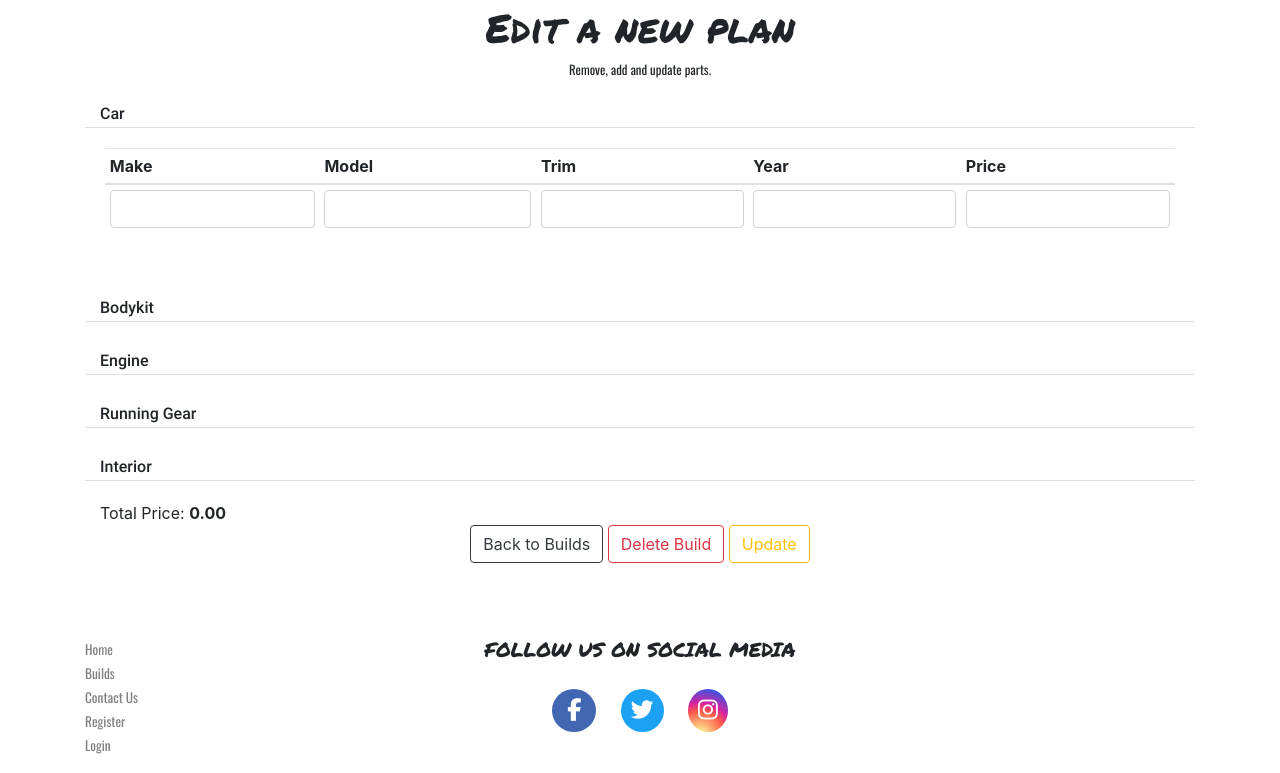
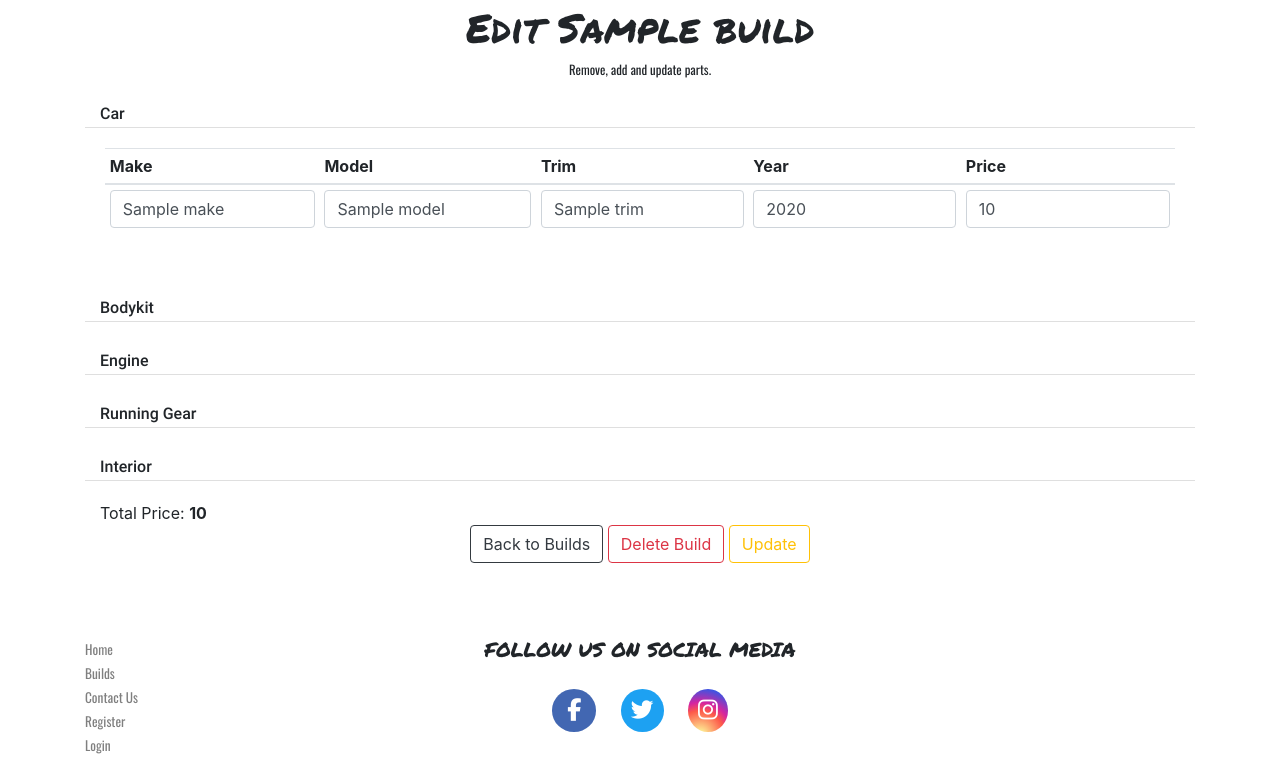
Before and after one commit to msped/AutoLog, a Flask app: template templates/edit.html in a window 1280 px wide, after a click on "Car". Shown: the part 93-866 px from the top of the page. Run offline with Flask 2, Linux system fonts and the light colour scheme; the template is opened without the code that fills it: most values are stand-ins (such as "Sample title", 1, 10 or a date in 2020); some libraries are stand-ins or nearby versions.

Commit message:
Edit template complete - with edit.js

```diff
--- a/static/js/edit.js
+++ b/static/js/edit.js
@@ -5,6 +5,7 @@ $(document).ready(function () {
             buildPrice += parseFloat($(this).val()) || 0;
         });
          $('#build-total').html(buildPrice);
+         $('input[name="total"]').val(buildPrice);
     })
 
     $(window).keydown(function(event){
@@ -22,13 +23,13 @@ $(document).ready(function () {
                             + title +
                         '</td>\
                         <td>\
-                            <input type="text" class="form-control input-sm" name="'+ part_id +'_product" required>\
+                            <input type="text" class="form-control input-sm" name="bodykit_'+ part_id +'_product" required>\
                         </td>\
                         <td>\
-                            <input type="url" class="form-control input-sm" name="'+ part_id +'_link" required>\
+                            <input type="url" class="form-control input-sm" name="bodykit_'+ part_id +'_link" required>\
                         </td>\
                         <td>\
-                            <input type="number" class="form-control input-sm" name="'+ part_id +'_price" step="any" id="part-price" required>\
+                            <input type="number" class="form-control input-sm" name="bodykit_'+ part_id +'_price" step="any" id="part-price" required>\
                         </td>\
                         <td>\
                             <i class="far fa-times-circle" id="delete-row"></i>\
@@ -43,13 +44,13 @@ $(document).ready(function () {
         var template = '<tr>\
                             <td scope="row">'+ title +'</td>\
                         <td>\
-                            <input type="text" class="form-control input-sm" name="'+ part_id +'_product" required>\
+                            <input type="text" class="form-control input-sm" name="engine_'+ part_id +'_product" required>\
                         </td>\
                         <td>\
-                            <input type="url" class="form-control input-sm" name="'+ part_id +'_link" required>\
+                            <input type="url" class="form-control input-sm" name="engine_'+ part_id +'_link" required>\
                         </td>\
                         <td>\
-                            <input type="number" class="form-control input-sm" name="'+ part_id +'_price" step="any" id="part-price" required>\
+                            <input type="number" class="form-control input-sm" name="engine_'+ part_id +'_price" step="any" id="part-price" required>\
                         </td>\
                         <td>\
                             <i class="far fa-times-circle" id="delete-row"></i>\
@@ -64,13 +65,13 @@ $(document).ready(function () {
         var template = '<tr>\
                             <td scope="row">'+ title +'</td>\
                         <td>\
-                            <input type="text" class="form-control input-sm" name="'+ part_id +'_product" required>\
+                            <input type="text" class="form-control input-sm" name="running_'+ part_id +'_product" required>\
                         </td>\
                         <td>\
-                            <input type="url" class="form-control input-sm" name="'+ part_id +'_link" required>\
+                            <input type="url" class="form-control input-sm" name="running_'+ part_id +'_link" required>\
                         </td>\
                         <td>\
-                            <input type="number" class="form-control input-sm" name="'+ part_id +'_price" step="any" id="part-price" required>\
+                            <input type="number" class="form-control input-sm" name="running_'+ part_id +'_price" step="any" id="part-price" required>\
                         </td>\
                         <td>\
                             <i class="far fa-times-circle" id="delete-row"></i>\
@@ -85,13 +86,13 @@ $(document).ready(function () {
         var template = '<tr>\
                             <td scope="row">'+ title +'</td>\
                         <td>\
-                            <input type="text" class="form-control input-sm" name="'+ part_id +'_product" required>\
+                            <input type="text" class="form-control input-sm" name="interior_'+ part_id +'_product" required>\
                         </td>\
                         <td>\
-                            <input type="url" class="form-control input-sm" name="'+ part_id +'_link" required>\
+                            <input type="url" class="form-control input-sm" name="interior_'+ part_id +'_link" required>\
                         </td>\
                         <td>\
-                            <input type="number" class="form-control input-sm" name="'+ part_id +'_price" step="any" id="part-price" required>\
+                            <input type="number" class="form-control input-sm" name="interior_'+ part_id +'_price" step="any" id="part-price" required>\
                         </td>\
                         <td>\
                             <i class="far fa-times-circle" id="delete-row"></i>\
@@ -103,10 +104,4 @@ $(document).ready(function () {
     $('tbody').on('click', '#delete-row', function(){
         $(this).closest('tr').remove();
     })
-
-    $("#part-price").each(function( i ) {
-        if ( this.innerHTML == "None" ) {
-          this.closest('tr').remove();
-        }
-    });
 })
--- a/templates/edit.html
+++ b/templates/edit.html
@@ -10,7 +10,7 @@ Edit a build
 
 {% block content %}
 <div class="text-center edit-header">
-    <h1>Edit a new plan</h1>
+    <h1>Edit {{ build.build_name }}</h1>
     <p class="small">Remove, add and update parts.</p>
 </div>
 
@@ -50,19 +50,19 @@ Edit a build
                             <!--Car-->
                             <tr>
                                 <th scope="row">
-                                    <input type="text" class="form-control input-sm" name="make">
+                                    <input type="text" class="form-control input-sm" name="make" value="{{ build['car']['make'] }}">
                                 </th>
                                 <td>
-                                    <input type="text" class="form-control input-sm" name="model">
+                                    <input type="text" class="form-control input-sm" name="model" value="{{ build['car']['model'] }}">
                                 </td>
                                 <td>
-                                    <input type="text" class="form-control input-sm" name="trim">
+                                    <input type="text" class="form-control input-sm" name="trim" value="{{ build['car']['trim'] }}">
                                 </td>
                                 <td>
-                                    <input type="number" class="form-control input-sm" name="year">
+                                    <input type="number" class="form-control input-sm" name="year" value="{{ build['car']['year'] }}">
                                 </td>
                                 <td>
-                                    <input type="text" class="form-control input-sm" name="price" id="part-price">
+                                    <input type="text" class="form-control input-sm" name="price" id="part-price" value="{{ build['car']['price'] }}">
                                 </td>
                             </tr>
                         </tbody>
@@ -85,7 +85,7 @@ Edit a build
                     <select class="form-control" id="bodykit-categories">
                         <option value="" disabled selected>Choose an option</option>
                         {% for item in bodykit %}
-                        <option value="{{ item.name }}">{{ item.title }}</option>
+                        <option value="{{ item.part_id }}">{{ item.title }}</option>
                         {% endfor %}
                     </select>
                     <a id="add-bodykit" class="btn btn-light">Add</a>
@@ -111,7 +111,28 @@ Edit a build
                         </tr>
                     </thead>
                     <tbody id="bodykit-table">
-
+                        {% for item in bodykit %}
+                        {% set prod = item.part_id %}
+                        {% if build['bodykit'][prod]['product'] != None %}
+                        <tr>
+                            <td>
+                                {{ item['title'] }}
+                            </td>
+                            <td>
+                                <input type="text" class="form-control input-sm" value="{{ build['bodykit'][prod]['product'] }}" name="bodykit_{{ prod }}_product" required>
+                            </td>
+                            <td>
+                                <input type="url" class="form-control input-sm" value="{{ build['bodykit'][prod]['link'] }}" name="bodykit_{{ prod }}_link" required>
+                            </td>
+                            <td>
+                                <input type="number" class="form-control input-sm" value="{{ build['bodykit'][prod]['price'] }}" name="bodykit_{{ prod }}_price" step="any" id="part-price" required>
+                            </td>
+                            <td>
+                                <i class="far fa-times-circle" id="delete-row"></i>
+                            </td>
+                        </tr>
+                        {% endif %}
+                        {% endfor %}
                     </tbody>
                 </table>
             </div>
@@ -132,7 +153,7 @@ Edit a build
                         <select class="form-control" id="engine-categories">
                             <option value="" disabled selected>Choose an option</option>
                             {% for item in engine %}
-                            <option value="{{ item.name }}">{{ item.title }}</option>
+                            <option value="{{ item.part_id }}">{{ item.title }}</option>
                             {% endfor %}
                         </select>
                         <a id="add-engine" class="btn btn-light">Add</a>
@@ -155,7 +176,28 @@ Edit a build
                         </tr>
                     </thead>
                     <tbody id="engine-table">
-
+                        {% for item in engine %}
+                        {% set prod = item.part_id %}
+                        {% if build['engine'][prod]['product'] != None %}
+                        <tr>
+                            <td>
+                                {{ item['title'] }}
+                            </td>
+                            <td>
+                                <input type="text" class="form-control input-sm" value="{{ build['engine'][prod]['product'] }}" name="engine_{{ prod }}_product" required>
+                            </td>
+                            <td>
+                                <input type="url" class="form-control input-sm" value="{{ build['engine'][prod]['link'] }}" name="engine_{{ prod }}_link" required>
+                            </td>
+                            <td>
+                                <input type="number" class="form-control input-sm" value="{{ build['engine'][prod]['price'] }}" name="engine_{{ prod }}_price" step="any" id="part-price" required>
+                            </td>
+                            <td>
+                                <i class="far fa-times-circle" id="delete-row"></i>
+                            </td>
+                        </tr>
+                        {% endif %}
+                        {% endfor %}
                     </tbody>
                 </table>
             </div>
@@ -176,7 +218,7 @@ Edit a build
                         <select class="form-control" id="running-gear-categories">
                             <option value="" disabled selected>Choose an option</option>
                             {% for item in running %}
-                            <option value="{{ item.name }}">{{ item.title }}</option>
+                            <option value="{{ item.part_id }}">{{ item.title }}</option>
                             {% endfor %}
                         </select>
                         <a id="add-running-gear" class="btn btn-light">Add</a>
@@ -199,7 +241,28 @@ Edit a build
                         </tr>
                     </thead>
                     <tbody id="running-gear-table">
-
+                        {% for item in running %}
+                        {% set prod = item.part_id %}
+                        {% if build['running'][prod]['product'] != None %}
+                        <tr>
+                            <td>
+                                {{ item['title'] }}
+                            </td>
+                            <td>
+                                <input type="text" class="form-control input-sm" value="{{ build['running'][prod]['product'] }}" name="running_{{ prod }}_product" required>
+                            </td>
+                            <td>
+                                <input type="url" class="form-control input-sm" value="{{ build['running'][prod]['link'] }}" name="running_{{ prod }}_link" required>
+                            </td>
+                            <td>
+                                <input type="number" class="form-control input-sm" value="{{ build['running'][prod]['price'] }}" name="running_{{ prod }}_price" step="any" id="part-price" required>
+                            </td>
+                            <td>
+                                <i class="far fa-times-circle" id="delete-row"></i>
+                            </td>
+                        </tr>
+                        {% endif %}
+                        {% endfor %}
                     </tbody>
                 </table>
             </div>
@@ -220,7 +283,7 @@ Edit a build
                     <select class="form-control" id="interior-categories">
                         <option value="" disabled selected>Choose an option</option>
                         {% for item in interior %}
-                        <option value="{{ item.name }}">{{ item.title }}</option>
+                        <option value="{{ item.part_id }}">{{ item.title }}</option>
                         {% endfor %}
                     </select>
                     <a id="add-interior" class="btn btn-light">Add</a>
@@ -243,7 +306,28 @@ Edit a build
                         </tr>
                     </thead>
                     <tbody id="interior-table">
-
+                        {% for item in interior %}
+                        {% set prod = item.part_id %}
+                        {% if build['interior'][prod]['product'] != None %}
+                        <tr>
+                            <td>
+                                {{ item['title'] }}
+                            </td>
+                            <td>
+                                <input type="text" class="form-control input-sm" value="{{ build['interior'][prod]['product'] }}" name="interior_{{ prod }}_product" required>
+                            </td>
+                            <td>
+                                <input type="url" class="form-control input-sm" value="{{ build['interior'][prod]['link'] }}" name="interior_{{ prod }}_link" required>
+                            </td>
+                            <td>
+                                <input type="number" class="form-control input-sm" value="{{ build['interior'][prod]['price'] }}" name="interior_{{ prod }}_price" step="any" id="part-price" required>
+                            </td>
+                            <td>
+                                <i class="far fa-times-circle" id="delete-row"></i>
+                            </td>
+                        </tr>
+                        {% endif %}
+                        {% endfor %}
                     </tbody>
                 </table>
             </div>
@@ -252,7 +336,8 @@ Edit a build
 
     <!--Build Total-->
     <div class="col-md-12">
-        Total Price: <strong><span id="build-total" name="total" >0.00</span></strong>
+        Total Price: <strong><span id="build-total" name="total" >{{ build.total }}</span></strong>
+        <input type="hidden" name="total" id="build-total">
     </div>
 
     <!--Submit-->
@@ -267,5 +352,5 @@ Edit a build
 {% endblock content %}
 
 {% block js %}
-    <script src="{{ url_for('static', filename='js/create-edit.js' )}}"></script>
+    <script src="{{ url_for('static', filename='js/edit.js' )}}"></script>
 {% endblock js %}
```
